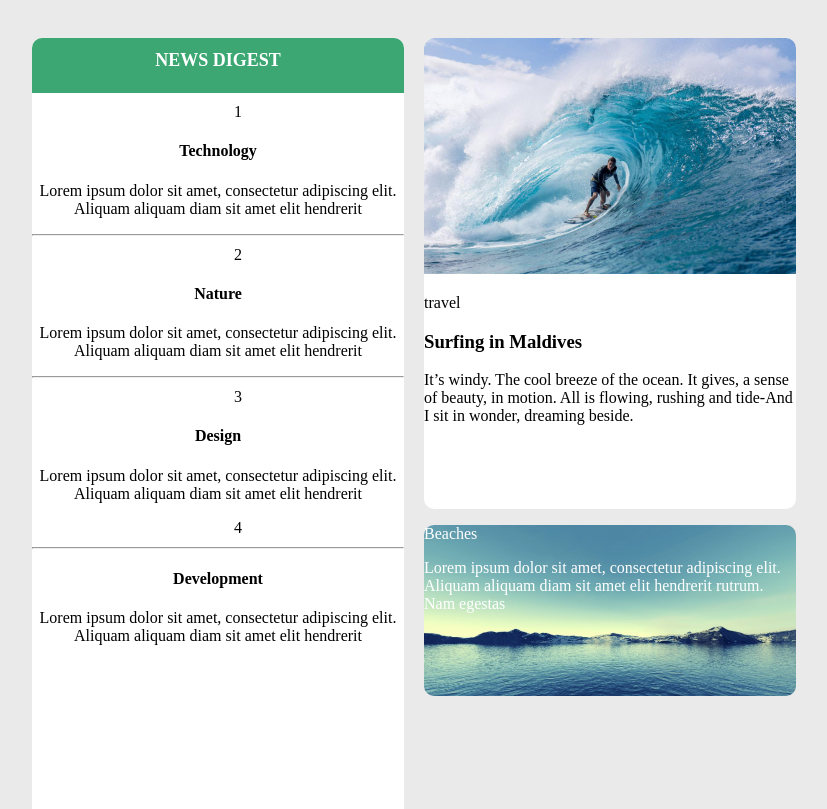
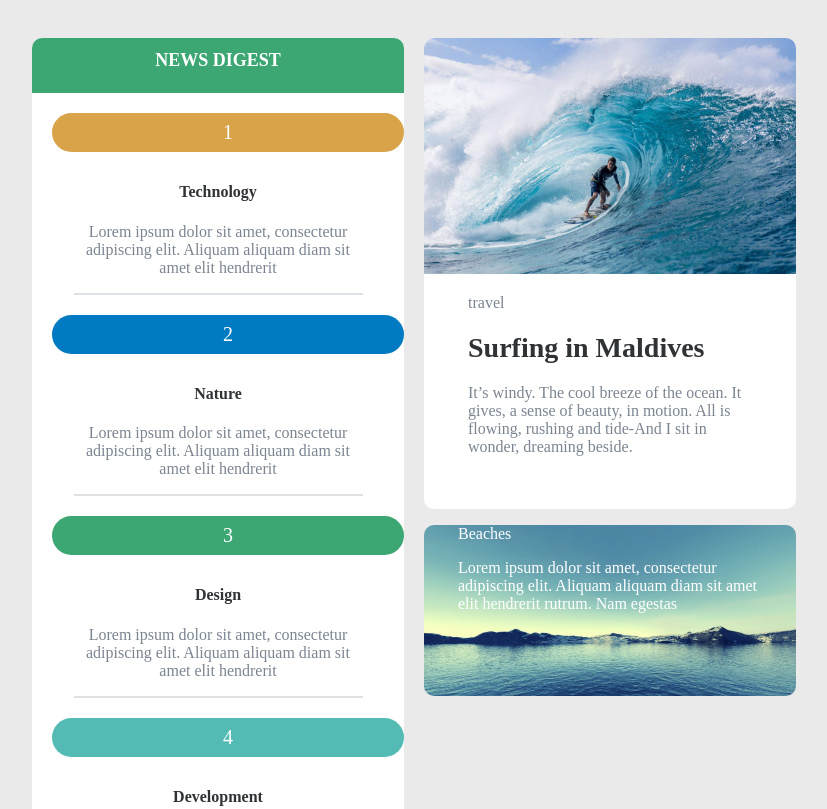
Before and after one commit to mateusz-mudry/homework_1, a plain HTML site: page index.html in a window 1280 px wide. Shown: the top 809 px of the page, without its empty margins (6-833 px from the left). Drawn offline with Linux system fonts and the light colour scheme; a web font is replaced by a local one.

Commit message:
Styled content inside boxes

```diff
--- a/index.html
+++ b/index.html
@@ -40,10 +40,10 @@
           Lorem ipsum dolor sit amet, consectetur adipiscing elit. Aliquam
           aliquam diam sit amet elit hendrerit
         </p>
+        <hr />
         <div class="number_container">
           <div id="number4" class="number">4</div>
         </div>
-        <hr />
         <h4>Development</h4>
         <p>
           Lorem ipsum dolor sit amet, consectetur adipiscing elit. Aliquam
--- a/styles.css
+++ b/styles.css
@@ -11,6 +11,11 @@ body {
 .container div {
   width: 372px;
   margin: 10px;
+}
+
+p {
+  font-size: 16px;
+  color: #7b8591;
 }
 
 .box1 {
@@ -66,3 +71,77 @@ h2 {
   font-size: 18px;
   text-transform: uppercase;
 }
+
+h4 {
+  color: #303336;
+}
+
+.number {
+  width: 39px;
+  height: 39px;
+  display: flex;
+  justify-content: center;
+  align-items: center;
+  border-radius: 50px;
+  color: #ffffff;
+  font-weight: 500;
+  font-size: 20px;
+}
+
+.number_container {
+  display: flex;
+  align-self: center;
+  justify-content: center;
+}
+
+#number1 {
+  background-color: #d9a34a;
+}
+
+#number2 {
+  background-color: #007ac2;
+}
+
+#number3 {
+  background-color: #3ca773;
+}
+
+#number4 {
+  background-color: #53bbb3;
+}
+
+.box1 div {
+  text-align: center;
+}
+
+hr {
+  width: 287px;
+  border: 1px solid #7b8591;
+  opacity: 0.24;
+}
+
+.box1 p {
+  margin-left: 52px;
+  margin-right: 52px;
+  text-align: center;
+}
+
+.box2 p {
+  margin-left: 44px;
+  margin-right: 44px;
+}
+
+.box2 h3 {
+  margin-left: 44px;
+  margin-right: 44px;
+  color: #303336;
+  font-size: 28px;
+  margin-bottom: 20px;
+  margin-top: 20px;
+}
+
+.box3 p {
+  color: #ffffff;
+  margin-left: 34px;
+  margin-right: 34px;
+}
```
